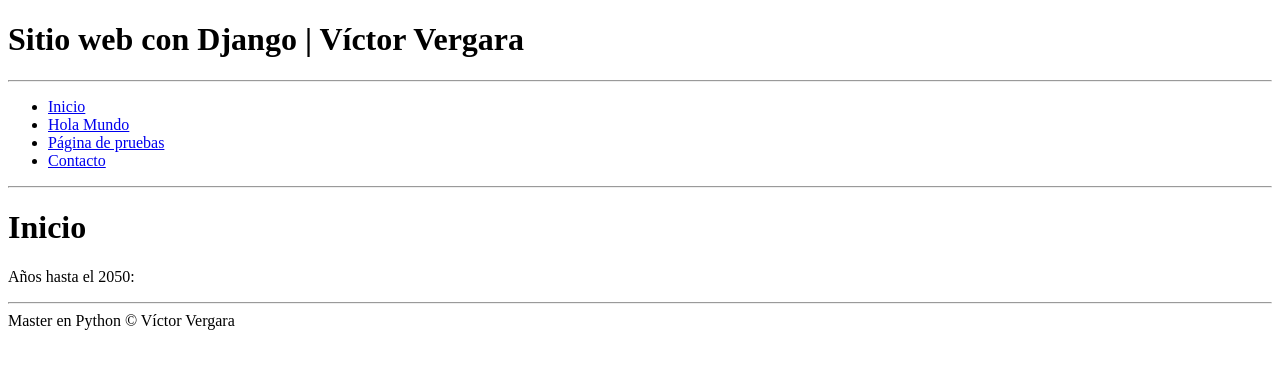
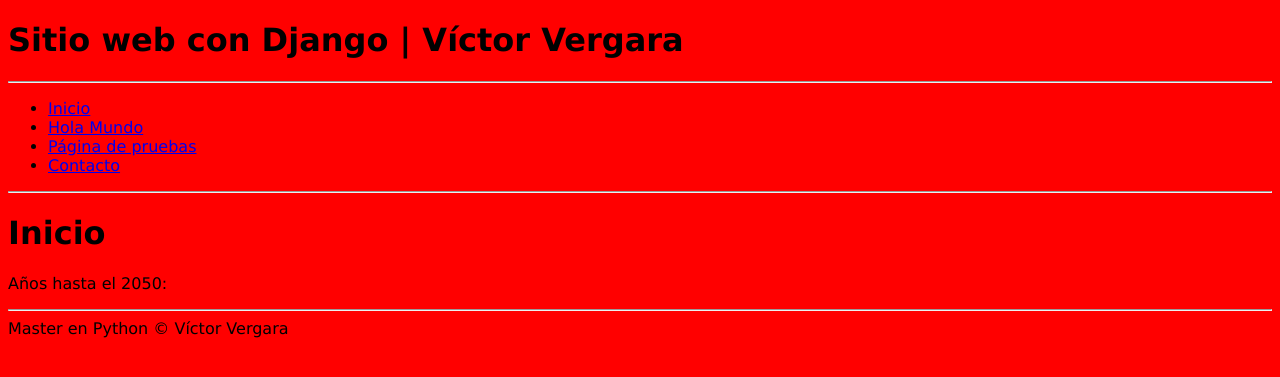
Before and after one commit to VergaraVictor/MasterEnPython, a Django app: page / in a window 1280 px wide. Shown: the top 377 px of the page. Run offline with Django 3.2, Linux system fonts and the light colour scheme.

Commit message:
VincularHojasDeEstilosCSSEnDjango

```diff
--- /dev/null
+++ b/23-Django/aprendiendoDjango/miapp/static/css/styles.css
@@ -0,0 +1,4 @@
+body{
+    font-family: Verdana, Geneva, Tahoma, sans-serif;
+    background-color: red;
+}
--- a/23-Django/aprendiendoDjango/miapp/templates/layout.html
+++ b/23-Django/aprendiendoDjango/miapp/templates/layout.html
@@ -9,6 +9,8 @@
         {% endblock %}
         | Víctor Vergara
     </title>
+    {% load static %}
+    <link rel="stylesheet" typw="text/css" href="{% static 'css/styles.css' %}">
 </head>
 <body>
     <h1>Sitio web con Django | Víctor Vergara</h1>
```
